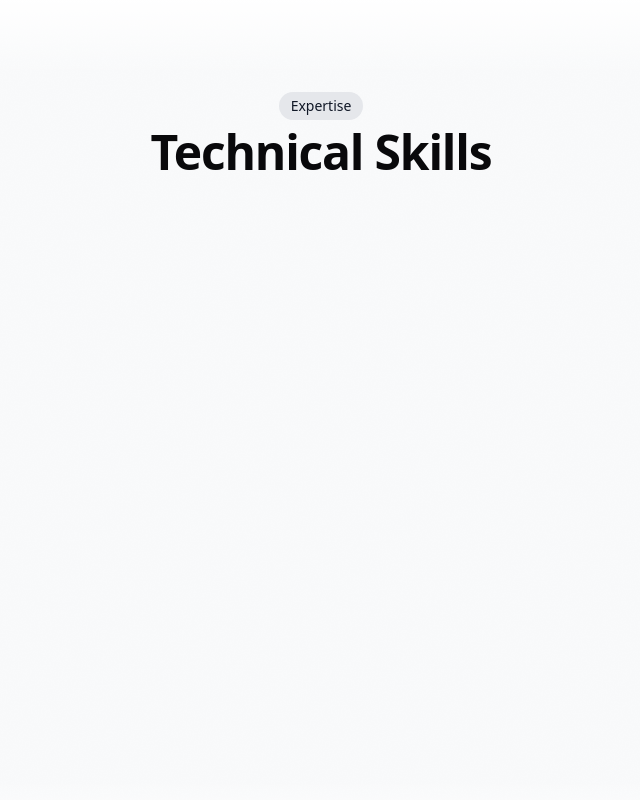
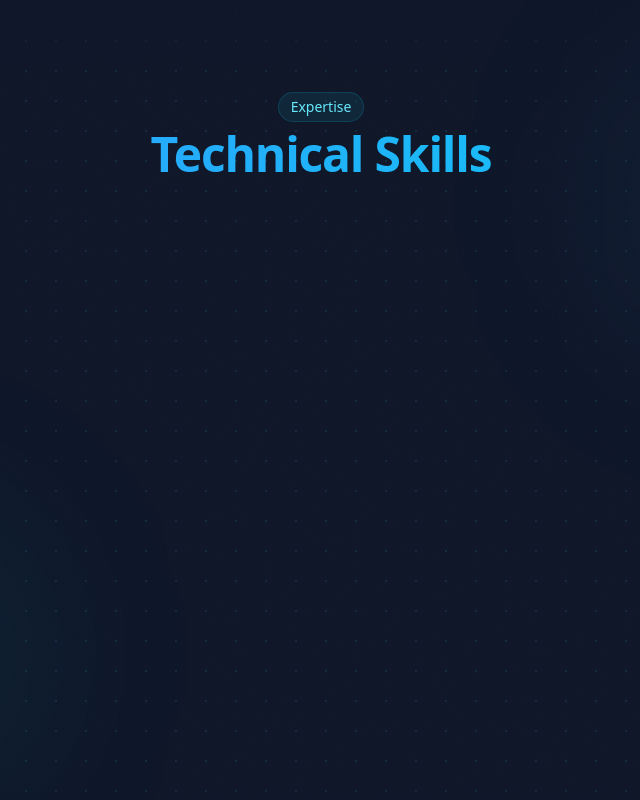
Before and after one commit to TalhaNadeem25/Personal--Portfolio, a React (Vite) app: page / in a window 1280 px wide. Shown: the part 1540-2340 px from the top of the page, without its empty margins (319-959 px from the left). Built offline with nearby package versions, Linux system fonts and the light colour scheme.

Commit message:
Refactor: Apply dark theme and redesign
Apply a more sophisticated and futuristic design with a dark theme background.

```diff
--- a/src/components/Skills.tsx
+++ b/src/components/Skills.tsx
@@ -2,7 +2,7 @@
 import React from "react";
 import { IntersectionObserverComponent } from "../utils/IntersectionObserver";
 
-import reactIcon from "../assets/1174949_js_react js_logo_react_react native_icon.png";
+import reactIcon from "../assets/1174949_js_react js_logo_react js_react native_icon.png";
 import javaIcon from "../assets/4373217_java_logo_logos_icon.png";
 import cssIcon from "../assets/css-3.png";
 import database from "../assets/database-storage.png";
@@ -15,12 +15,12 @@ import nodejs from "../assets/nodejs.png";
 const SkillCard = ({ skill, index }: { skill: any, index: number }) => {
   return (
     <IntersectionObserverComponent
-      className={`group`}
+      className="group"
       animationClass="opacity-0"
       rootMargin="0px 0px -50px 0px"
     >
       <div
-        className="relative h-full p-6 rounded-2xl bg-white border border-gray-100 hover:border-gray-200 shadow-lg hover:shadow-xl transition-all duration-300 transform hover:-translate-y-1"
+        className="relative h-full p-6 rounded-2xl glass-dark transition-all duration-500 transform hover:-translate-y-2 hover:shadow-[0_0_15px_rgba(66,220,255,0.3)]"
         style={{
           transitionDelay: `${index * 50}ms`,
           animationDelay: `${index * 50}ms`
@@ -29,7 +29,7 @@ const SkillCard = ({ skill, index }: { skill: any, index: number }) => {
         <div className="mb-4 relative">
           <div className="w-16 h-16 mx-auto relative flex items-center justify-center">
             <div
-              className="absolute inset-0 rounded-xl opacity-10"
+              className="absolute inset-0 rounded-xl opacity-20"
               style={{ backgroundColor: skill.color }}
             ></div>
             <img
@@ -40,13 +40,20 @@ const SkillCard = ({ skill, index }: { skill: any, index: number }) => {
           </div>
         </div>
 
-        <h3 className="text-center text-lg font-medium">{skill.name}</h3>
+        <h3 className="text-center text-lg font-medium text-gray-100">{skill.name}</h3>
 
-        {/* Decorative glow */}
+        {/* Glowing effect on hover */}
         <div
-          className="absolute inset-0 -z-10 rounded-2xl opacity-0 group-hover:opacity-20 blur-xl transition-opacity duration-300"
+          className="absolute inset-0 -z-10 rounded-2xl opacity-0 group-hover:opacity-30 blur-xl transition-opacity duration-300 animate-pulse-slow"
           style={{ backgroundColor: skill.color }}
         ></div>
+
+        {/* Animated border on hover */}
+        <div className="absolute inset-0 rounded-2xl opacity-0 group-hover:opacity-100 transition-opacity duration-300 overflow-hidden">
+          <div className="absolute inset-0 rounded-2xl p-[1.5px]">
+            <div className="absolute inset-0 rounded-2xl animate-border-flow"></div>
+          </div>
+        </div>
       </div>
     </IntersectionObserverComponent>
   );
@@ -68,20 +75,24 @@ const Skills = () => {
   return (
     <section
       id="Skills"
-      className="relative py-24 bg-gray-50 overflow-hidden"
+      className="relative py-24 bg-[hsl(var(--background))] overflow-hidden futuristic-grid"
     >
       {/* Background Elements */}
-      <div className="absolute inset-0 bg-noise opacity-30 pointer-events-none"></div>
-      <div className="absolute top-0 left-0 w-full h-20 bg-gradient-to-b from-white to-transparent"></div>
-      <div className="absolute bottom-0 left-0 w-full h-20 bg-gradient-to-t from-white to-transparent"></div>
+      <div className="absolute inset-0 bg-noise opacity-10 pointer-events-none"></div>
+      <div className="absolute top-0 left-0 w-full h-20 bg-gradient-to-b from-[hsl(var(--background))] to-transparent"></div>
+      <div className="absolute bottom-0 left-0 w-full h-20 bg-gradient-to-t from-[hsl(var(--background))] to-transparent"></div>
+
+      {/* Futuristic glow elements */}
+      <div className="absolute top-20 right-20 w-64 h-64 bg-blue-500/10 rounded-full filter blur-[100px]"></div>
+      <div className="absolute bottom-20 left-20 w-64 h-64 bg-cyan-500/10 rounded-full filter blur-[100px]"></div>
 
       <div className="container mx-auto px-6 lg:px-8">
         <IntersectionObserverComponent>
           <div className="mb-16 text-center">
-            <span className="inline-block mb-2 px-3 py-1 text-sm font-medium text-gray-900 bg-gray-200 rounded-full">
+            <span className="inline-block mb-2 px-3 py-1 text-sm font-medium text-cyan-300 bg-cyan-900/30 rounded-full border border-cyan-500/20">
               Expertise
             </span>
-            <h2 className="text-4xl md:text-5xl font-bold tracking-tight">
+            <h2 className="text-4xl md:text-5xl font-bold tracking-tight text-gradient">
               Technical Skills
             </h2>
           </div>
--- a/src/index.css
+++ b/src/index.css
@@ -7,39 +7,39 @@
 
 @layer base {
   :root {
-    --background: 0 0% 98%;
-    --foreground: 240 10% 3.9%;
+    --background: 222 47% 11%;
+    --foreground: 210 40% 98%;
 
-    --card: 0 0% 100%;
-    --card-foreground: 240 10% 3.9%;
+    --card: 222 47% 13%;
+    --card-foreground: 210 40% 98%;
 
-    --popover: 0 0% 100%;
-    --popover-foreground: 240 10% 3.9%;
+    --popover: 222 47% 11%;
+    --popover-foreground: 210 40% 98%;
 
-    --primary: 240 5.9% 10%;
-    --primary-foreground: 0 0% 98%;
+    --primary: 210 100% 60%;
+    --primary-foreground: 210 40% 98%;
 
-    --secondary: 240 4.8% 95.9%;
-    --secondary-foreground: 240 5.9% 10%;
+    --secondary: 220 30% 18%;
+    --secondary-foreground: 210 40% 98%;
 
-    --muted: 240 4.8% 95.9%;
-    --muted-foreground: 240 3.8% 46.1%;
+    --muted: 220 30% 18%;
+    --muted-foreground: 215 20% 65%;
 
-    --accent: 240 4.8% 95.9%;
-    --accent-foreground: 240 5.9% 10%;
+    --accent: 190 90% 50%;
+    --accent-foreground: 210 40% 98%;
 
     --destructive: 0 84.2% 60.2%;
-    --destructive-foreground: 0 0% 98%;
+    --destructive-foreground: 210 40% 98%;
 
-    --border: 240 5.9% 90%;
-    --input: 240 5.9% 90%;
-    --ring: 240 5.9% 10%;
+    --border: 220 30% 20%;
+    --input: 220 30% 20%;
+    --ring: 210 100% 60%;
 
     --radius: 0.75rem;
   }
 
   * {
-    @apply border-[#e5e7eb];
+    @apply border-[#2a2d3a];
   }
 
   body {
@@ -50,11 +50,11 @@
 
 @layer utilities {
   .glass {
-    @apply backdrop-blur-lg bg-white/20 border border-white/20;
+    @apply backdrop-blur-lg bg-white/10 border border-white/10;
   }
 
   .glass-dark {
-    @apply backdrop-blur-lg bg-black/20 border border-white/10;
+    @apply backdrop-blur-lg bg-black/30 border border-white/5;
   }
 
   .text-balance {
@@ -62,7 +62,25 @@
   }
 
   .text-gradient {
-    @apply bg-clip-text text-transparent bg-gradient-to-r from-[hsl(var(--primary))] to-[hsl(var(--primary)/_0.7)];
+    @apply bg-clip-text text-transparent bg-gradient-to-r from-[hsl(var(--primary))] to-[hsl(var(--accent))];
+  }
+
+  .text-gradient-blue {
+    @apply bg-clip-text text-transparent bg-gradient-to-r from-blue-400 to-cyan-400;
+  }
+
+  .text-gradient-purple {
+    @apply bg-clip-text text-transparent bg-gradient-to-r from-purple-400 to-pink-400;
+  }
+
+  .neon-glow {
+    @apply relative;
+    text-shadow: 0 0 10px rgba(66, 220, 255, 0.5), 0 0 20px rgba(66, 220, 255, 0.3);
+  }
+
+  .neon-box {
+    @apply relative overflow-hidden;
+    box-shadow: 0 0 10px rgba(66, 220, 255, 0.5), 0 0 20px rgba(66, 220, 255, 0.3);
   }
 
   .animations-enabled .fade-in {
@@ -83,7 +101,7 @@
 
   /* Custom scrollbar */
   ::-webkit-scrollbar {
-    width: 8px;
+    width: 6px;
   }
 
   ::-webkit-scrollbar-track {
@@ -91,11 +109,11 @@
   }
 
   ::-webkit-scrollbar-thumb {
-    @apply bg-[hsl(var(--primary)/_0.2)] rounded-full transition-colors duration-300 ease-in-out;
+    @apply bg-[hsl(var(--primary)/_0.5)] rounded-full transition-colors duration-300 ease-in-out;
   }
 
   ::-webkit-scrollbar-thumb:hover {
-    @apply bg-[hsl(var(--primary)/_0.4)];
+    @apply bg-[hsl(var(--primary)/_0.8)];
   }
 
   /* Animations */
@@ -138,6 +156,18 @@
     }
   }
 
+  @keyframes glow {
+    0% { box-shadow: 0 0 5px rgba(66, 220, 255, 0.5); }
+    50% { box-shadow: 0 0 20px rgba(66, 220, 255, 0.8); }
+    100% { box-shadow: 0 0 5px rgba(66, 220, 255, 0.5); }
+  }
+
+  @keyframes border-flow {
+    0% { background-position: 0% 50%; }
+    50% { background-position: 100% 50%; }
+    100% { background-position: 0% 50%; }
+  }
+
   .animate-float {
     animation: float 6s ease-in-out infinite;
   }
@@ -162,6 +192,16 @@
     animation: blur-in 0.8s ease-out forwards;
   }
 
+  .animate-glow {
+    animation: glow 2s ease-in-out infinite;
+  }
+
+  .animate-border-flow {
+    background: linear-gradient(90deg, rgba(66, 135, 255, 0.5), rgba(66, 220, 255, 0.5), rgba(66, 135, 255, 0.5));
+    background-size: 200% 100%;
+    animation: border-flow 3s ease infinite;
+  }
+
   .animation-delay-100 {
     animation-delay: 100ms;
   }
@@ -181,4 +221,21 @@
   .animation-delay-500 {
     animation-delay: 500ms;
   }
+
+  .futuristic-grid {
+    background-image: radial-gradient(rgba(66, 220, 255, 0.1) 1px, transparent 1px);
+    background-size: 30px 30px;
+  }
+
+  .futuristic-border {
+    @apply relative;
+  }
+
+  .futuristic-border::before {
+    content: '';
+    @apply absolute inset-0 rounded-lg p-[1px] bg-gradient-to-r from-cyan-500 to-blue-500;
+    -webkit-mask: linear-gradient(#fff 0 0) content-box, linear-gradient(#fff 0 0);
+    -webkit-mask-composite: xor;
+    mask-composite: exclude;
+  }
 }
```
